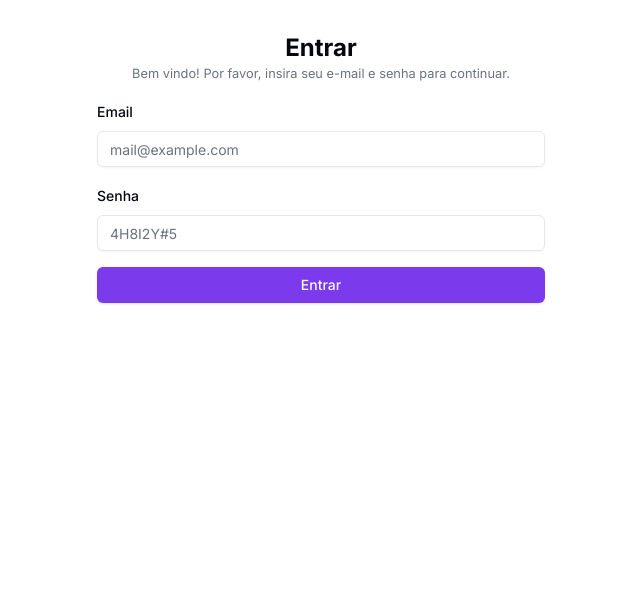
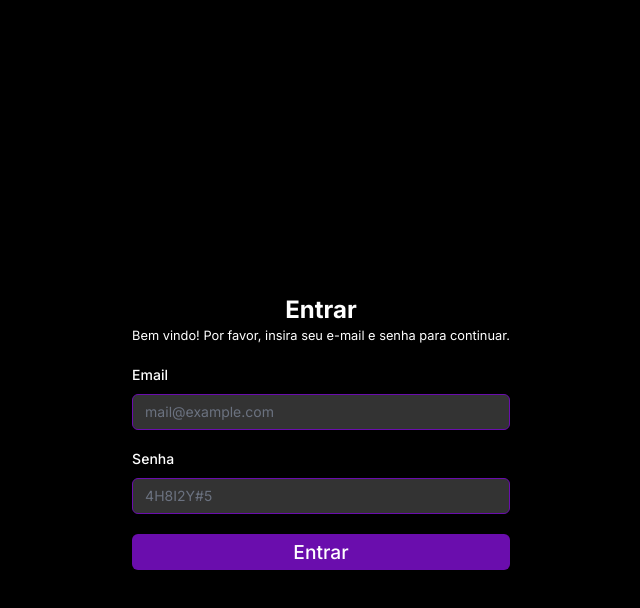
Before and after one commit to patricpz/projeto-bruno, a Next.js app: page /signIn in a window 1280 px wide. Shown: the top 608 px of the page, without its empty margins (319-959 px from the left). Built offline with nearby package versions, Linux system fonts and the light colour scheme.

Commit message:
landing page

```diff
--- a/src/app/(auth)/signIn/page.tsx
+++ b/src/app/(auth)/signIn/page.tsx
@@ -1,6 +1,6 @@
-'use client'
+'use client';
 
-import { Button } from '@/components/ui/button'
+import { Button } from '@/components/ui/button';
 import {
   Form,
   FormField,
@@ -9,35 +9,35 @@ import {
   FormControl,
   FormMessage,
   FormDescription
-} from '@/components/ui/form'
-import { Input } from '@/components/ui/input'
-import { useToast } from '@/components/ui/use-toast'
-import { useRouter } from 'next/navigation'
-import { useForm } from 'react-hook-form'
-import { z } from 'zod'
-import { zodResolver } from '@hookform/resolvers/zod'
-import { signIn } from 'next-auth/react'
+} from '@/components/ui/form';
+import { Input } from '@/components/ui/input';
+import { useToast } from '@/components/ui/use-toast';
+import { useRouter } from 'next/navigation';
+import { useForm } from 'react-hook-form';
+import { z } from 'zod';
+import { zodResolver } from '@hookform/resolvers/zod';
+import { signIn } from 'next-auth/react';
 import {
   FormContainer,
   FormContent,
   FormHeader,
-  FormInput,
   FormInputs,
   FormTitle
-} from '@/components/form/FormPage'
-import { useState } from 'react'
+} from '@/components/form/FormPage';
+import { useState } from 'react';
+import './styles.css';
 
 const formSchema = z.object({
   email: z.string().email('E-mail inválido'),
   password: z.string().min(8, 'Senha deve ter no mínimo 8 caracteres')
-})
+});
 
-type FormValues = z.infer<typeof formSchema>
+type FormValues = z.infer<typeof formSchema>;
 
 export default function Page() {
-  const { toast } = useToast()
-  const router = useRouter()
-  const [isLoading, setIsLoading] = useState(false)
+  const { toast } = useToast();
+  const router = useRouter();
+  const [isLoading, setIsLoading] = useState(false);
   const form = useForm<FormValues>({
     defaultValues: {
       email: '',
@@ -45,46 +45,47 @@ export default function Page() {
     },
     reValidateMode: 'onChange',
     resolver: zodResolver(formSchema)
-  })
+  });
 
   const handleSubmit = form.handleSubmit(async (data) => {
-    setIsLoading(true)
+    setIsLoading(true);
     const response = await signIn('credentials', {
       email: data.email,
       password: data.password,
       redirect: false
-    })
+    });
 
     if (response?.ok) {
-      router.push('/app')
-      return
+      router.push('/app');
+      return;
     }
 
     if (response?.status === 500) {
       toast({
         title: 'Erro interno',
         description: 'Ocorreu um erro interno, tente novamente mais tarde'
-      })
+      });
     } else {
       toast({
         title: 'Erro',
         description: 'E-mail ou senha inválidos',
         variant: 'destructive'
-      })
+      });
     }
-  })
+  });
 
   return (
-    <FormContainer>
+    <div style={{ backgroundColor: '#000', minHeight: '100vh', display: 'flex', justifyContent: 'center', alignItems: 'center', color: '#fff' }}>
+      <FormContainer style={{ width: '100%', maxWidth: '500px', padding: '20px', borderRadius: '8px' ,}}>
         <Form {...form}>
-        <FormHeader>
-          <FormTitle>Entrar</FormTitle>
-          <FormDescription>
+          <FormHeader style={{ color: '#fff' }}>
+            <FormTitle style={{ color: '#6a0dad' }}>Entrar</FormTitle>
+            <FormDescription style={{ color: '#fff' }}>
               Bem vindo! Por favor, insira seu e-mail e senha para continuar.
             </FormDescription>
           </FormHeader>
 
-        <form onSubmit={handleSubmit}>
+          <form onSubmit={handleSubmit} style={{ width: '100%', backgroundColor: '#000'   }}>
             <FormContent>
               <FormInputs>
                 <FormField
@@ -92,12 +93,13 @@ export default function Page() {
                   name="email"
                   render={({ field }) => (
                     <FormItem>
-                    <FormLabel htmlFor="email">Email</FormLabel>
+                      <FormLabel htmlFor="email" style={{ color: '#fff' }}>Email</FormLabel>
                       <FormControl>
                         <Input
                           id="email"
                           placeholder="mail@example.com"
                           {...field}
+                          style={{ backgroundColor: '#333', color: '#fff', border: '1px solid #6a0dad' }}
                         />
                       </FormControl>
                       <FormMessage />
@@ -110,13 +112,14 @@ export default function Page() {
                   name="password"
                   render={({ field }) => (
                     <FormItem>
-                    <FormLabel htmlFor="password">Senha</FormLabel>
+                      <FormLabel htmlFor="password" style={{ color: '#fff' }}>Senha</FormLabel>
                       <FormControl>
                         <Input
                           id="password"
                           type="password"
                           placeholder="4H8I2Y#5"
                           {...field}
+                          style={{ backgroundColor: '#333', color: '#fff', border: '1px solid #6a0dad' }}
                         />
                       </FormControl>
                       <FormMessage />
@@ -128,6 +131,7 @@ export default function Page() {
                 className="w-full"
                 type="submit"
                 disabled={form.formState.isSubmitting}
+                style={{ backgroundColor: '#6a0dad', color: '#fff', marginTop: '20px', padding: '10px 20px', fontSize: '1.2rem' }}
               >
                 {isLoading ? 'Verificando...' : 'Entrar'}
               </Button>
@@ -135,5 +139,6 @@ export default function Page() {
           </form>
         </Form>
       </FormContainer>
-  )
+    </div>
+  );
 }
--- /dev/null
+++ b/src/app/(auth)/signIn/styles.css
@@ -0,0 +1,3 @@
+body {
+    background-color: black;
+}
--- a/src/app/page.tsx
+++ b/src/app/page.tsx
@@ -1,3 +1,57 @@
+"use client";
+
+import { useEffect, useState } from 'react';
+import { Button } from "@/components/ui/button";
+
 export default function Home() {
-  return <main>Landing Page 2.0</main>
+  const [typedTitle, setTypedTitle] = useState("");
+  const [typedText, setTypedText] = useState("");
+
+
+
+
+
+
+  return (
+    <main style={{ backgroundColor: '#000', color: '#fff', minHeight: '100vh', display: 'flex', flexDirection: 'column' }}>
+      <header style={{ backgroundColor: '#6a0dad', padding: '10px 20px', display: 'flex', justifyContent: 'space-between', alignItems: 'center' }}>
+        <div style={{ color: '#fff', fontSize: '1.5rem' }}>Sistema de Notas</div>
+        <Button
+          onClick={() => window.location.href = '/app'}
+          style={{ backgroundColor: '#fff', color: '#6a0dad' }}
+        >
+          Login
+        </Button>
+      </header>
+      <div style={{ flex: 1, display: 'flex', flexDirection: 'column', alignItems: 'center', justifyContent: 'center', padding: '0 20px' }}>
+        <h1 style={{ color: '#6a0dad', fontSize: '3rem' }}>
+          Bem-vindo ao Sistema de Notas
+        </h1>
+        <p style={{ color: '#fff', textAlign: 'center', maxWidth: '600px', fontSize: '1.2rem' }}>
+          Nosso sistema de notas é projetado para ajudá-lo a organizar suas ideias, tarefas e informações de maneira eficiente e intuitiva. Com nossa plataforma, você pode criar, editar e gerenciar suas notas de forma fácil e rápida, garantindo que você nunca perca um pensamento importante.
+        </p>
+        <Button
+          style={{ backgroundColor: '#6a0dad', color: '#fff', marginTop: '20px', padding: '10px 20px', fontSize: '1.2rem' }}
+          onClick={() => window.location.href = '/app'}
+        >
+          Acessar Sistema de Notas
+        </Button>
+      </div>
+      <style jsx>{`
+        @keyframes wave {
+          0%, 100% { transform: translateY(0); }
+          50% { transform: translateY(-10px); }
+        }
+        .menu-link {
+          color: #fff;
+          margin: 0 10px;
+          text-decoration: none;
+          transition: color 0.3s ease;
+        }
+        .menu-link:hover {
+          color: #ffeb3b; /* Cor amarela ao passar o mouse */
+        }
+      `}</style>
+    </main>
+  );
 }
```
Lines whose indentation alone changed are shown as unchanged.
